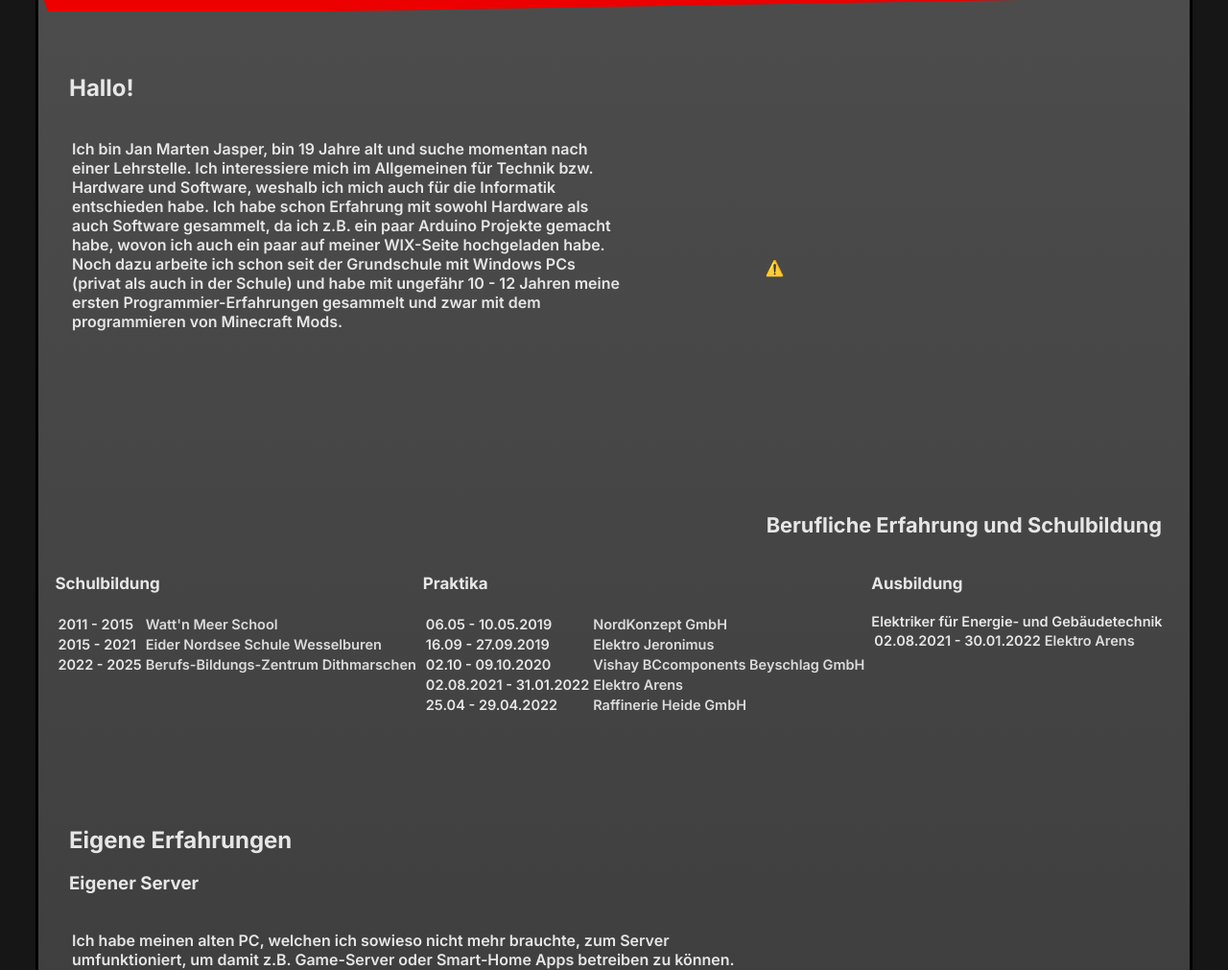
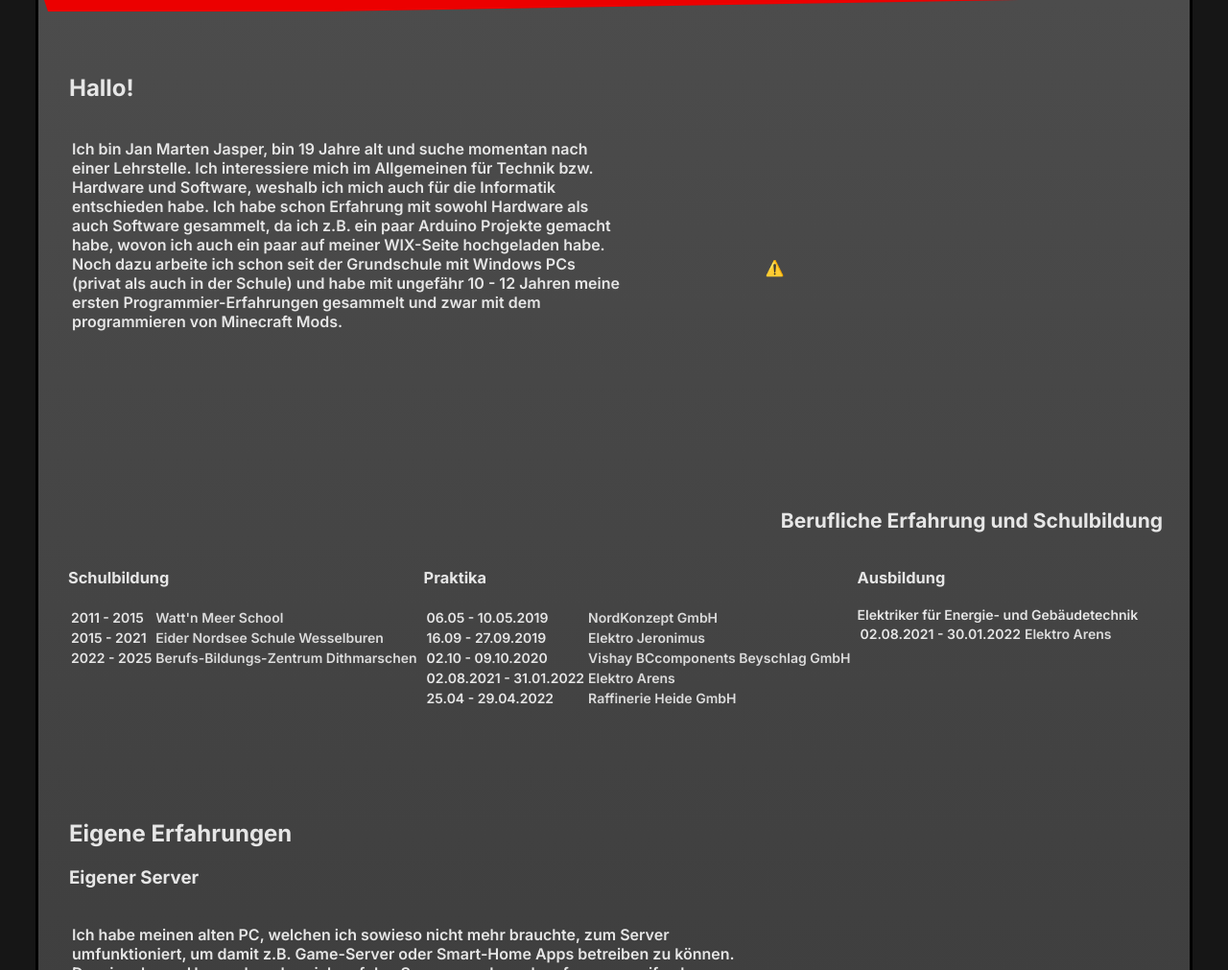
Before and after one commit to TheRedCoder404/TheRedCoder404.github.io, a plain HTML site: page index.html in a window 1280 px wide. Shown: the part 89-1100 px from the top of the page at 96% size. Drawn offline with nearby package versions, Linux system fonts and the light colour scheme; no server answers; a script that the page names is missing.

Commit message:
Formatireungs Fix

```diff
--- a/style.css
+++ b/style.css
@@ -107,8 +107,8 @@ lottie-player{
 
 #berufe{
     text-align: left;
-    font-size: 14.5px;
-    padding-left: 1em;
+    font-size: 14px;
+    padding-left: 2em;
 }
 
 table td, table td * {
```
